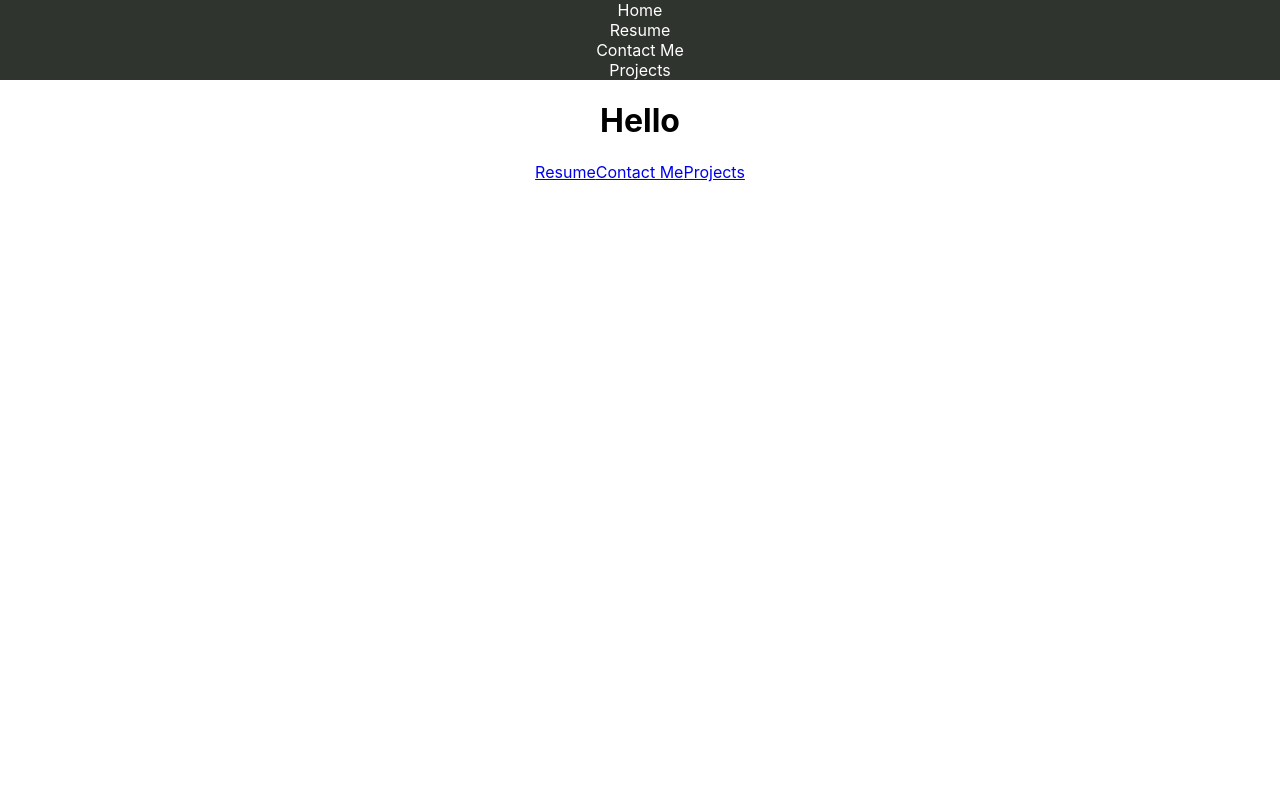
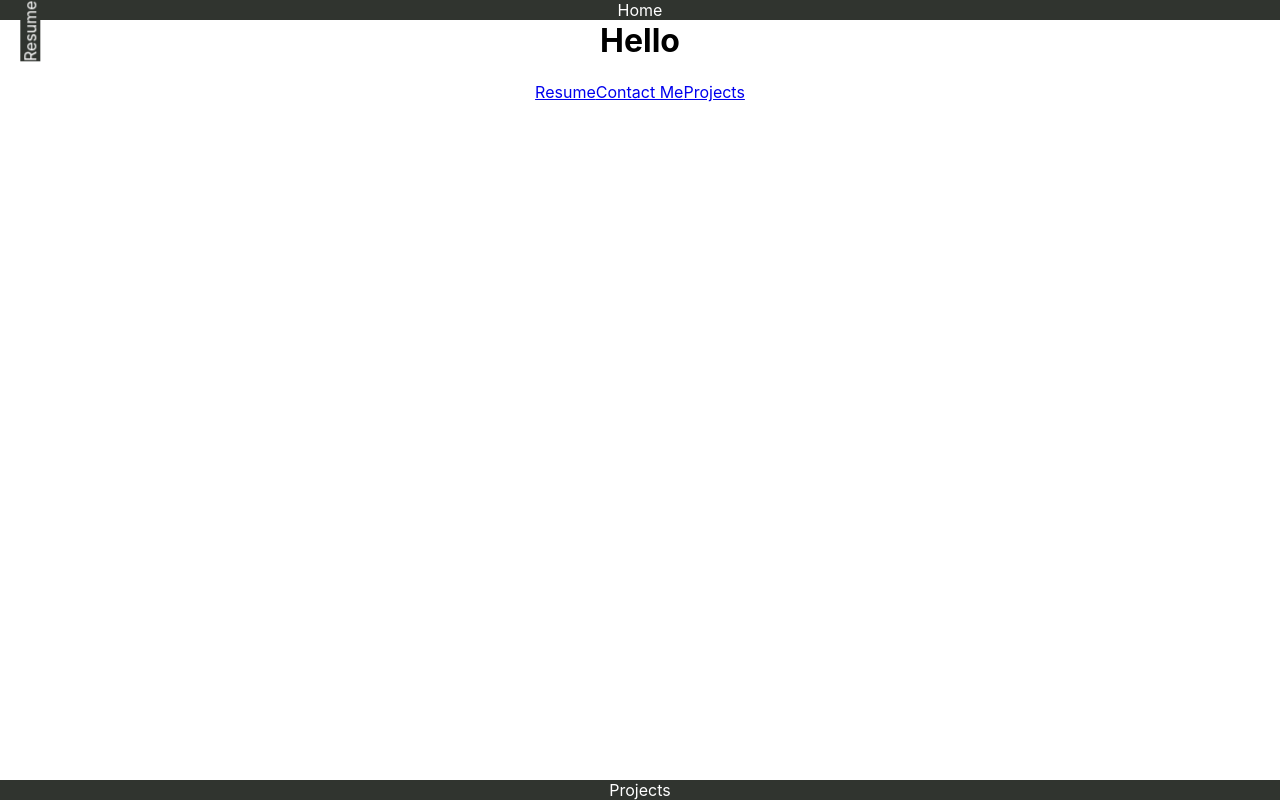
Before and after one commit to apatheticking/portfolio-website, a React (Create React App) app: page / in a window 1280 px wide. Built offline with nearby package versions, Linux system fonts and the light colour scheme.

Commit message:
positioning the left section of the 4 way navbar

```diff
--- a/src/App.tsx
+++ b/src/App.tsx
@@ -1,6 +1,6 @@
 import React from 'react'
+import { Switch, Route } from 'react-router-dom'
 import { FourCornerNav } from 'components/nav/index'
-import { Switch, Route } from 'react-router-dom'
 import {
   HomePage,
   Resume,
@@ -10,12 +10,9 @@ import {
 } from './components/views/index'
 import './App.css';
 
-import { navbarStyle } from 'components/styles/index'
-
 function App() {
   return (
     <div className="App">
-      {/* <NavBar linkTo={'resume'} linkName={'Resume'} linkStyle={navbarStyle}/> */}
       <FourCornerNav />
       <Switch>
         <Route component={HomePage} path="/" exact />
--- a/src/components/nav/FourCornerNav.jsx
+++ b/src/components/nav/FourCornerNav.jsx
@@ -1,25 +1,14 @@
 import React from 'react'
 import { NavBar } from './index'
-import { navbarStyle } from 'components/styles/index'
-
-import { makeStyles } from '@material-ui/core/styles'
-
-const bottomNavbarStyle = makeStyles({
-    root: {
-        position: 'fixed',
-        bottom: '0',
-        width: '100%'
-    }
-})
+import { topNavbarStyle, leftNavbarStyle, rightNavbarStyle, bottomNavbarStyle } from 'components/styles/index'
 
 export function FourCornerNav() {
-    //const bottomNav = bottomNavbarStyle()
     return (
-        <>
-            <NavBar linkTo={''} linkName={'Home'} linkStyle={navbarStyle} fixed={'top'} />
-            <NavBar linkTo={'resume'} linkName={'Resume'} linkStyle={navbarStyle} fixed={'top'} />
-            <NavBar linkTo={'contactme'} linkName={'Contact Me'} linkStyle={navbarStyle} fixed={'top'} />
-            <NavBar linkTo={'projects'} linkName={'Projects'} linkStyle={navbarStyle} fixed={'bottom'} />
-        </>
+        <div style={{position:'relative', width:'100%'}}>
+            <NavBar linkTo={''} linkName={'Home'} linkStyle={topNavbarStyle} fixed={'top'} />
+            <NavBar linkTo={'resume'} linkName={'Resume'} linkStyle={leftNavbarStyle} />
+            {/* <NavBar linkTo={'contactme'} linkName={'Contact Me'} linkStyle={rightNavbarStyle} /> */}
+            <NavBar linkTo={'projects'} linkName={'Projects'} linkStyle={bottomNavbarStyle} fixed={'bottom'} />
+        </div>
     )
 }
--- a/src/components/nav/NavBar.jsx
+++ b/src/components/nav/NavBar.jsx
@@ -5,7 +5,7 @@ import { Navbar } from 'react-bootstrap'
 export function NavBar({linkTo, linkName, linkStyle, fixed}) {
     const classes = linkStyle()
     return (
-        <Navbar className={classes.root} fixed={fixed}>
+        <Navbar className={classes.root} sticky={fixed}>
             <Link to={"/" + linkTo}><span>{linkName}</span></Link>
         </Navbar>
     )
--- a/src/components/styles/index.js
+++ b/src/components/styles/index.js
@@ -5,4 +5,9 @@ export { sectionHeaderStyle } from './text/sectionHeader'
 export { pageLayout } from './layouts/pagelayout'
 
 //UI
-export { navbarStyle } from './ui/navbarStyle'
+export {
+    topNavbarStyle,
+    leftNavbarStyle,
+    rightNavbarStyle,
+    bottomNavbarStyle
+} from './ui/navbarStyle'
--- a/src/components/styles/ui/navbarStyle.js
+++ b/src/components/styles/ui/navbarStyle.js
@@ -1,7 +1,10 @@
 import { makeStyles } from '@material-ui/core/styles'
-
-export const navbarStyle = makeStyles({
+//TODO: refactor css to be dry
+export const topNavbarStyle = makeStyles({
     root: {
+        position: 'fixed',
+        top: '0',
+        width: '100%',
         background: '#30342F',
         '& a':{
             color: 'white',
@@ -9,3 +12,43 @@ export const navbarStyle = makeStyles({
         }
     }
 });
+
+export const leftNavbarStyle = makeStyles({
+    root: {
+        position: 'absolute',
+        left: '0',
+        top:'0',
+        background: '#30342F',
+        transform: 'rotate(270deg)',
+        '& a':{
+            color: 'white',
+            textDecoration: 'none'
+        }
+    }
+});
+
+export const rightNavbarStyle = makeStyles({
+    root: {
+        position: 'fixed',
+        right: '0',
+        width: '100%',
+        background: '#30342F',
+        '& a':{
+            color: 'white',
+            textDecoration: 'none'
+        }
+    }
+});
+
+export const bottomNavbarStyle = makeStyles({
+    root: {
+        position: 'fixed',
+        bottom: '0',
+        width: '100%',
+        background: '#30342F',
+        '& a':{
+            color: 'white',
+            textDecoration: 'none'
+        }
+    }
+})
```
